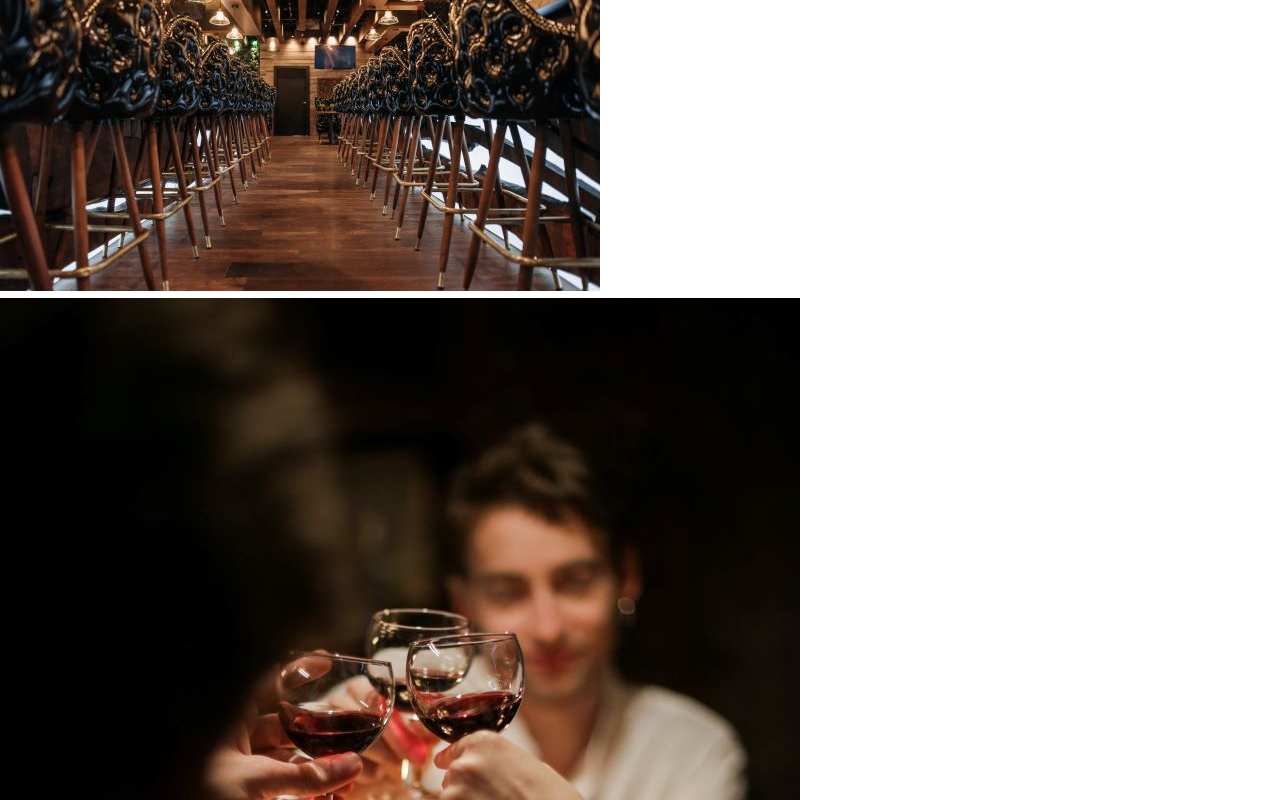
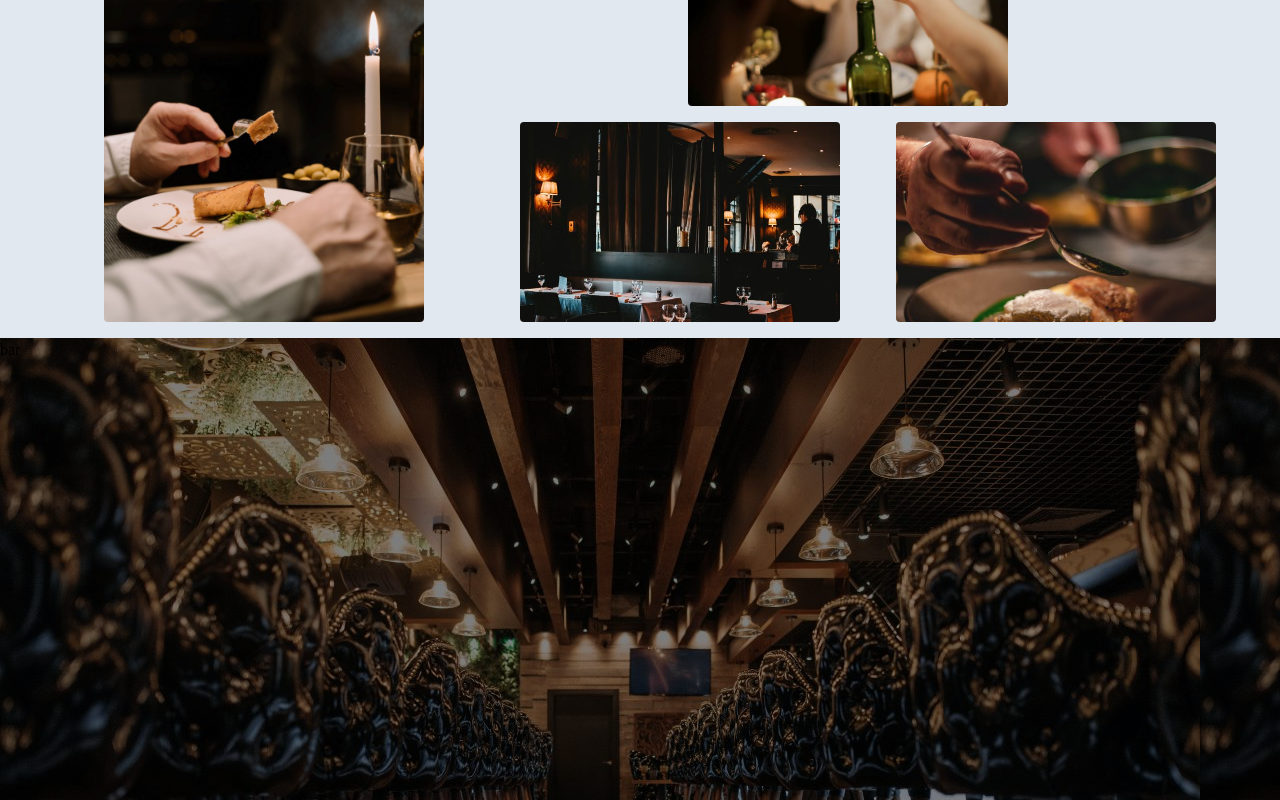
Before and after one commit to ken-cherry/restaurant-vite, a React (Vite) app: page / in a window 1280 px wide. Shown: the part 920-1720 px from the top of the page. Built offline with nearby package versions, Linux system fonts and the light colour scheme.

Commit message:
Added: images to images-center.

```diff
--- a/src/data.js
+++ b/src/data.js
@@ -179,24 +179,33 @@ export const deserts = [
 ];
 
 export const heroImages = [
-  {
-    id: 1,
-    image: "../src/images/bar.jpg",
-    title: "bar",
-  },
+  // {
+  //   id: 1,
+  //   image: "../src/images/bar.jpg",
+  //   title: "bar",
+  // },
   {
     id: 2,
     image: "../src/images/cheers1.jpg",
     title: "cheers",
+    name: "single-image image-1",
   },
   {
     id: 3,
     image: "../src/images/eating1.jpg",
     title: "food",
+    name: "single-image image-2",
   },
   {
     id: 4,
     image: "../src/images/tables1.jpg",
     title: "tables",
+    name: "single-image image-3",
+  },
+  {
+    id: 5,
+    image: "../src/images/foodPrep1.jpg",
+    title: "food prep",
+    name: "single-image image-4",
   },
 ];
--- a/src/index.css
+++ b/src/index.css
@@ -121,3 +121,7 @@ HERO
   background-image: linear-gradient(rgba(0, 0, 0, 0.5), rgba(0, 0, 0, 0.5)),
     url("./images/hero-background-2.jpg") !important;
 }
+.bar-container {
+  background-image: linear-gradient(rgba(0, 0, 0, 0.5), rgba(0, 0, 0, 0.5)),
+    url("./images/barLg.jpg");
+}
--- a/src/pages/Hero.jsx
+++ b/src/pages/Hero.jsx
@@ -19,14 +19,17 @@ const Hero = () => {
       <div className="images-container">
         <div className="images-center">
           {heroImages.map((item) => {
-            const { id, image, title } = item;
+            const { id, image, title, name } = item;
             return (
-              <article className="single-image" key={id}>
-                <img src={image} alt={title} />
+              <article className={name} key={id}>
+                <img src={image} alt={title} className="hero-image" />
               </article>
             );
           })}
         </div>
+      </div>
+      <div className="bar-container">
+        <div className="bar-center">bar</div>
       </div>
     </Wrapper>
   );
@@ -55,8 +58,30 @@ const Wrapper = styled.section`
     font-size: 2rem;
     transition: var(--transition);
   }
+  .images-container {
+    background: var(--slate-200);
+    padding: 1rem;
+    display: grid;
+    place-content: center;
+  }
+  .images-center {
+    width: 90vw;
+    display: grid;
+    grid-template-columns: 1fr;
+    place-items: center;
+    transition: var(--transition);
+  }
+  .hero-image {
+    height: 15rem;
+    width: 20rem;
+    object-fit: cover;
+    border-radius: var(--borderRadius);
+  }
+  .bar-container {
+    height: 100vh;
+  }
 
-  @media (min-width: 768px) {
+  @media screen and (min-width: 768px) {
     .hero-icon {
       font-size: 6rem;
       transition: var(--transition);
@@ -65,6 +90,37 @@ const Wrapper = styled.section`
       font-size: 4rem;
       transition: var(--transition);
     }
+    .images-center {
+      grid-template-columns: 1fr 1fr;
+      transition: var(--transition);
+    }
+  }
+  @media screen and (min-width: 1170px) {
+    .images-center {
+      grid-template-rows: 200px 200px;
+      gap: 1rem;
+      grid-template-areas:
+        "a b b"
+        "a c d";
+    }
+    .single-image {
+      height: 100%;
+    }
+    .hero-image {
+      height: 100%;
+    }
+    .image-1 {
+      grid-area: b;
+    }
+    .image-2 {
+      grid-area: a;
+    }
+    .image-3 {
+      grid-area: c;
+    }
+    .image-4 {
+      grid-area: d;
+    }
   }
 `;
 export default Hero;
```
Also changed, not shown: src/images/barLg.jpg (added), 1 other file (tests, documents, lock files or other folders).
